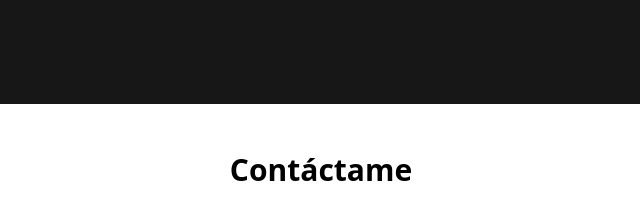
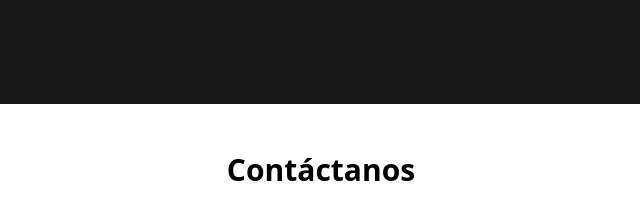
Before and after one commit to Tavotsu/Tienda-de-mascotas-BlackMarkpet, a website: page formulario.html in a window 1280 px wide. Shown: the top 217 px of the page, 319-959 px from the left. Drawn offline with Linux system fonts and the light colour scheme.

Commit message:
Actualizar formulario.html
Corrección de erratas

```diff
--- a/formulario.html
+++ b/formulario.html
@@ -3,7 +3,7 @@
 <head>
     <meta charset="UTF-8">
     <meta name="viewport" content="width=device-width, initial-scale=1.0">
-    <title>Formulario de Contacto</title>
+    <title>Contactanos - BlackMarkpet</title>
     <link rel="stylesheet" href="src/output.css"> </head>
 <body class="bg-white dark:bg-neutral-800 font-poppins">
 
@@ -43,7 +43,7 @@
     </nav>
 
     <main class="container mx-auto px-6 py-12">
-        <h1 class="text-3xl font-bold text-center text-blue-deep dark:text-white mb-8">Contáctame</h1>
+        <h1 class="text-3xl font-bold text-center text-blue-deep dark:text-white mb-8">Contáctanos</h1>
         <form id="contactForm" class="max-w-lg mx-auto bg-gray-100 dark:bg-gray-800 p-8 rounded-lg shadow-lg" novalidate>
             <div class="mb-6">
                 <label for="name" class="block text-gray-700 dark:text-gray-300 text-sm font-bold mb-2">Nombre:</label>
```
